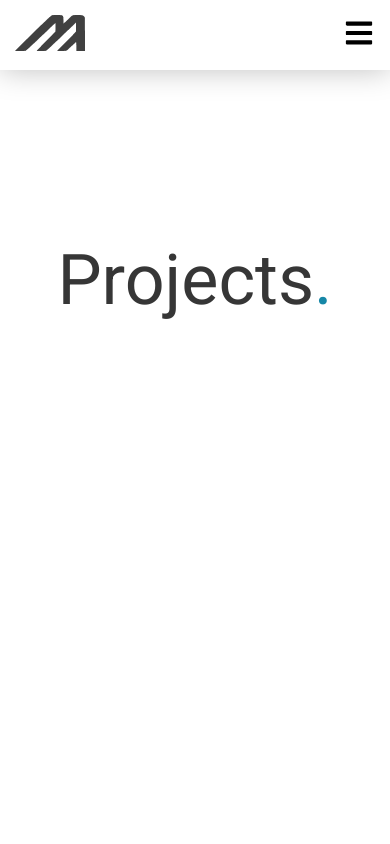
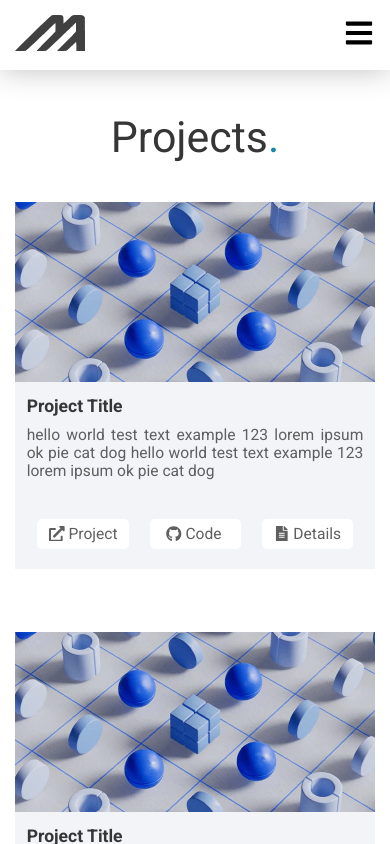
Before and after one commit to msam-dev/PortfolioWebsiteV2, a React (Create React App) app: page /Projects in a window 390 px wide. Shown: the top 844 px of the page. Built offline with nearby package versions, Linux system fonts and the light colour scheme.

Commit message:
projects static

```diff
--- a/src/components/AboutContentStyles.css
+++ b/src/components/AboutContentStyles.css
@@ -50,13 +50,10 @@
 
 @media screen and (max-width: 650px) {
     .AboutTxt{
-        font-size: 4.5vw;
+        font-size: 4vw;
     }
     .About{
         font-size: 11vw;
-    }
-    .AboutTxt{
-        text-align: center;
     }
 }
 
--- a/src/components/NavbarStyles.css
+++ b/src/components/NavbarStyles.css
@@ -48,8 +48,8 @@
     padding: 1rem;
 }
 .nav-menu li a:hover{
-    color: #0094bd;
-    background-color: rgb(214, 214, 214);
+    color: #1687A7;
+    text-decoration: underline;
 }
 
 .hamburger{
--- a/src/components/ProjectsContent.js
+++ b/src/components/ProjectsContent.js
@@ -1,11 +1,23 @@
 import "./ProjectsContentStyles.css";
 import React from 'react';
+import { WorkCard } from "./WorkCard";
 
 const ProjectsContent = () => {
   return (
     <div className="ProjectsContentContainer">
         <div>
             <div className="Projects">Projects<span className="dotBlue">.</span></div>
+            <div className="projectCards">
+              <WorkCard/>
+              <WorkCard/>
+              <WorkCard/>
+              <WorkCard/>
+              <WorkCard/>
+              <WorkCard/>
+              <WorkCard/>
+              <WorkCard/>
+            </div>
+
         </div>
     </div>
   );
--- a/src/components/ProjectsContentStyles.css
+++ b/src/components/ProjectsContentStyles.css
@@ -3,6 +3,14 @@
     padding-left: 15px;
     padding-right: 15px;
     display: flex;
+    justify-content: center;
+}
+
+.projectCards{
+    display: flex;
+    flex-direction: row;
+    flex-wrap: wrap;
+    max-width: 1070px;
     justify-content: center;
 }
 
@@ -12,3 +20,22 @@
     padding-bottom: 2vh;
     text-align: center;
 }
+
+@media screen and (max-width:1070px) {
+    .projectCards{
+        flex-direction: column;
+    }
+}
+
+@media screen and (max-width: 650px) {
+    .Projects{
+        font-size: 11vw;
+    }
+}
+
+@media screen and (max-width: 650px) and (max-height: 1300px) {
+    .ProjectsContentContainer{
+        padding-top: calc(70px + 5vh);
+
+    }
+}
--- /dev/null
+++ b/src/components/WorkCard.js
@@ -0,0 +1,27 @@
+import "./WorkCardStyles.css";
+import DevPortrait from "../images/projs.webp";
+import React from 'react';
+import { NavLink } from "react-router-dom";
+
+import { FaGithub, FaFileAlt, FaExternalLinkAlt} from 'react-icons/fa';
+
+
+export const WorkCard = () => {
+
+  return (
+    <div className="projectCard">
+      <img src={DevPortrait} alt="project"/>
+      <b><div className="projectTitle">Project Title</div></b>
+      <div className="proDetails">
+        <div className="projectSummary">
+          hello world test text example 123 lorem ipsum ok pie cat dog hello world test text example 123 lorem ipsum ok pie cat dog
+        </div>
+        <div className="proBtns">
+          <NavLink to="url.com" className="btn"><FaExternalLinkAlt className="icon"/> Project</NavLink>
+          <NavLink to="url.com" className="btn">&nbsp;<FaGithub className="icon"/> Code &nbsp; </NavLink>
+          <NavLink to="url.com" className="btn"><FaFileAlt className="icon"/> Details</NavLink>
+        </div>
+      </div>
+    </div>
+  )
+}
--- /dev/null
+++ b/src/components/WorkCardStyles.css
@@ -0,0 +1,91 @@
+.icon{
+    vertical-align:-11%;
+}
+
+.projectCard{
+    background: #f2f4f8;
+    max-width: 500px;
+    margin-left: 10px;
+    margin-right: 10px;
+    margin-top: 30px;
+    margin-bottom: 40px;
+}
+
+.projectCard img{
+    max-width: 500px;
+}
+
+.projectTitle{
+    font-size: 28px;
+    color: #363636;
+    padding-left: 20px;
+    padding-right: 20px;
+    padding-top: 10px;
+    padding-bottom: 10px;
+}
+
+.projectSummary{
+    font-size: 24px;
+    color:#5F5F5F;
+    padding-left: 20px;
+    padding-right: 30px;
+    padding-bottom: 55px;
+    text-align: justify;
+}
+
+.proBtns{
+    display: flex;
+    justify-content:space-around;
+    padding-left: 20px;
+    padding-right: 30px;
+    padding-bottom: 20px;
+
+}
+
+.proBtns .btn{
+    background: white;
+    padding: 0.5rem 0.7rem;
+    font-size: 24px;
+    color:#5F5F5F;
+    border-radius: 5px;
+}
+
+.proBtns .btn:hover{
+    color:#1687A7;
+}
+
+
+
+@media screen and (max-width: 520px){
+    .projectCard img{
+        max-width: 100%;
+    }
+    .proBtns .btn{
+        font-size: 4vw;
+        padding: 1.5vw 3vw;
+    }
+    .icon{
+        size: 4vw;
+    }
+    .proBtns{
+        padding-left: 3vw;
+        padding-right: 3vw;
+    }
+    .projectCard{
+        margin-left: 0;
+        margin-right: 0;
+        margin-top: 6vw;
+        margin-bottom: 10vw;
+    }
+    .projectTitle{
+        padding-left: 3vw;
+        padding-right: 3vw;
+        font-size: 4.5vw;
+    }
+    .projectSummary{
+        font-size: 4vw;
+        padding-left: 3vw;
+        padding-right: 3vw;
+        padding-bottom: 10vw;
+    }
+}
--- a/src/routes/Projects.js
+++ b/src/routes/Projects.js
@@ -8,7 +8,6 @@ const Projects = () => {
     <div>
       <Navbar/>
       <ProjectsContent/>
-      <Footer/>
       </div>
   )
 }
```
Also changed, not shown: src/components/ProjectData.js (added, +23 -0 lines), src/images/project.jpg (added), src/images/projs.webp (added).
